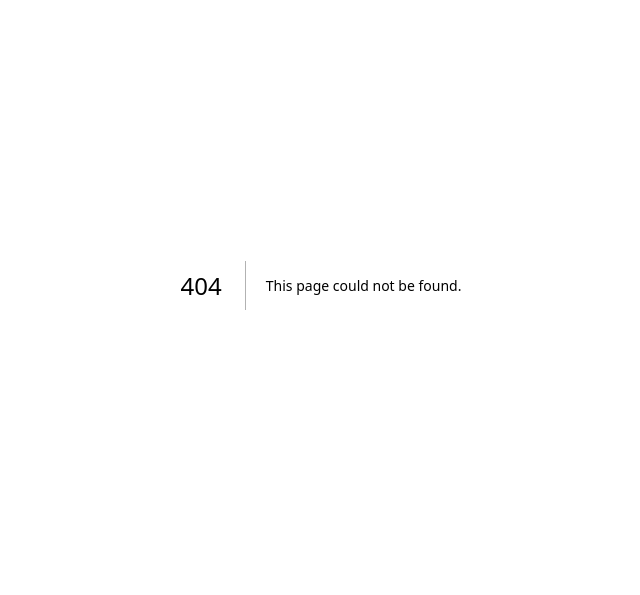
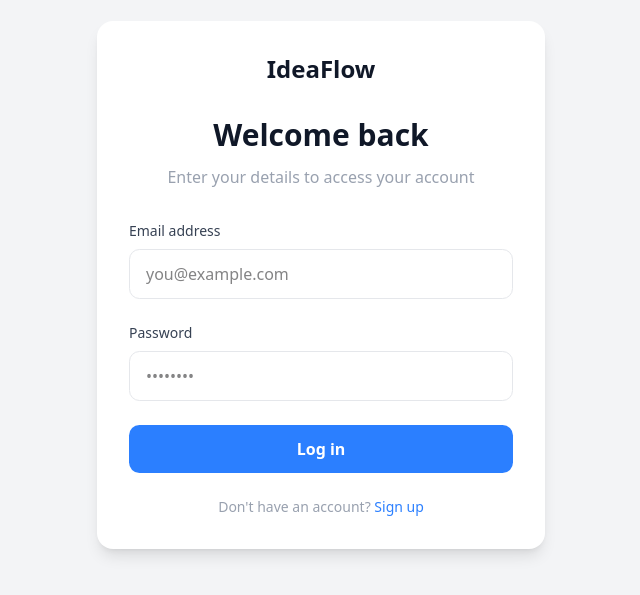
Before and after one commit to rewatiramanprasad/houseofedtech, a Next.js app: page /login in a window 1280 px wide. Before the commit this address had no page. Shown: the part 115-710 px from the top of the page, without its empty margins (319-959 px from the left). Built offline with nearby package versions, Linux system fonts and the light colour scheme.

Commit message:
feat: created login page

```diff
--- /dev/null
+++ b/app/login/page.tsx
@@ -0,0 +1,87 @@
+'use client'
+import Link from 'next/link'
+import React, { useState } from 'react'
+
+
+export default function LoginForm() {
+  const [email, setEmail] = useState('')
+  const [password, setPassword] = useState('')
+
+  const handleSubmit = () => {
+    console.log('Login submitted:', { email, password })
+  }
+
+  return (
+    <div className="min-h-screen bg-gray-100 flex items-center justify-center px-4">
+      <div className="bg-white rounded-2xl shadow-lg p-8 w-full max-w-md">
+        <div className="text-center mb-8">
+          <h1 className="text-2xl font-bold text-gray-900 mb-2">IdeaFlow</h1>
+        </div>
+
+        <div className="text-center mb-8">
+          <h2 className="text-3xl font-bold text-gray-900 mb-3">
+            Welcome back
+          </h2>
+          <p className="text-gray-400">
+            Enter your details to access your account
+          </p>
+        </div>
+
+        <div className="space-y-6">
+          <div>
+            <label
+              htmlFor="email"
+              className="block text-sm font-medium text-gray-700 mb-2"
+            >
+              Email address
+            </label>
+            <input
+              type="email"
+              id="email"
+              value={email}
+              onChange={(e) => setEmail(e.target.value)}
+              placeholder="you@example.com"
+              className="w-full px-4 py-3 border border-gray-200 rounded-lg focus:outline-none focus:ring-2 focus:ring-blue-500 focus:border-transparent transition-all"
+            />
+          </div>
+
+          <div>
+            <label
+              htmlFor="password"
+              className="block text-sm font-medium text-gray-700 mb-2"
+            >
+              Password
+            </label>
+            <input
+              type="password"
+              id="password"
+              value={password}
+              onChange={(e) => setPassword(e.target.value)}
+              placeholder="••••••••"
+              className="w-full px-4 py-3 border border-gray-200 rounded-lg focus:outline-none focus:ring-2 focus:ring-blue-500 focus:border-transparent transition-all"
+            />
+          </div>
+
+          <button
+            onClick={handleSubmit}
+            className="w-full bg-blue-500 hover:bg-blue-600 text-white font-semibold py-3 rounded-lg transition-colors duration-200"
+          >
+            Log in
+          </button>
+        </div>
+
+        <div className="text-center mt-6">
+          <p className="text-gray-400 text-sm">
+            Don't have an account?{' '}
+            <Link
+              href="/signup"
+              className="text-blue-500 hover:text-blue-600 font-medium transition-colors"
+            >
+              Sign up
+            </Link>
+          </p>
+        </div>
+      </div>
+    </div>
+  )
+}
```
